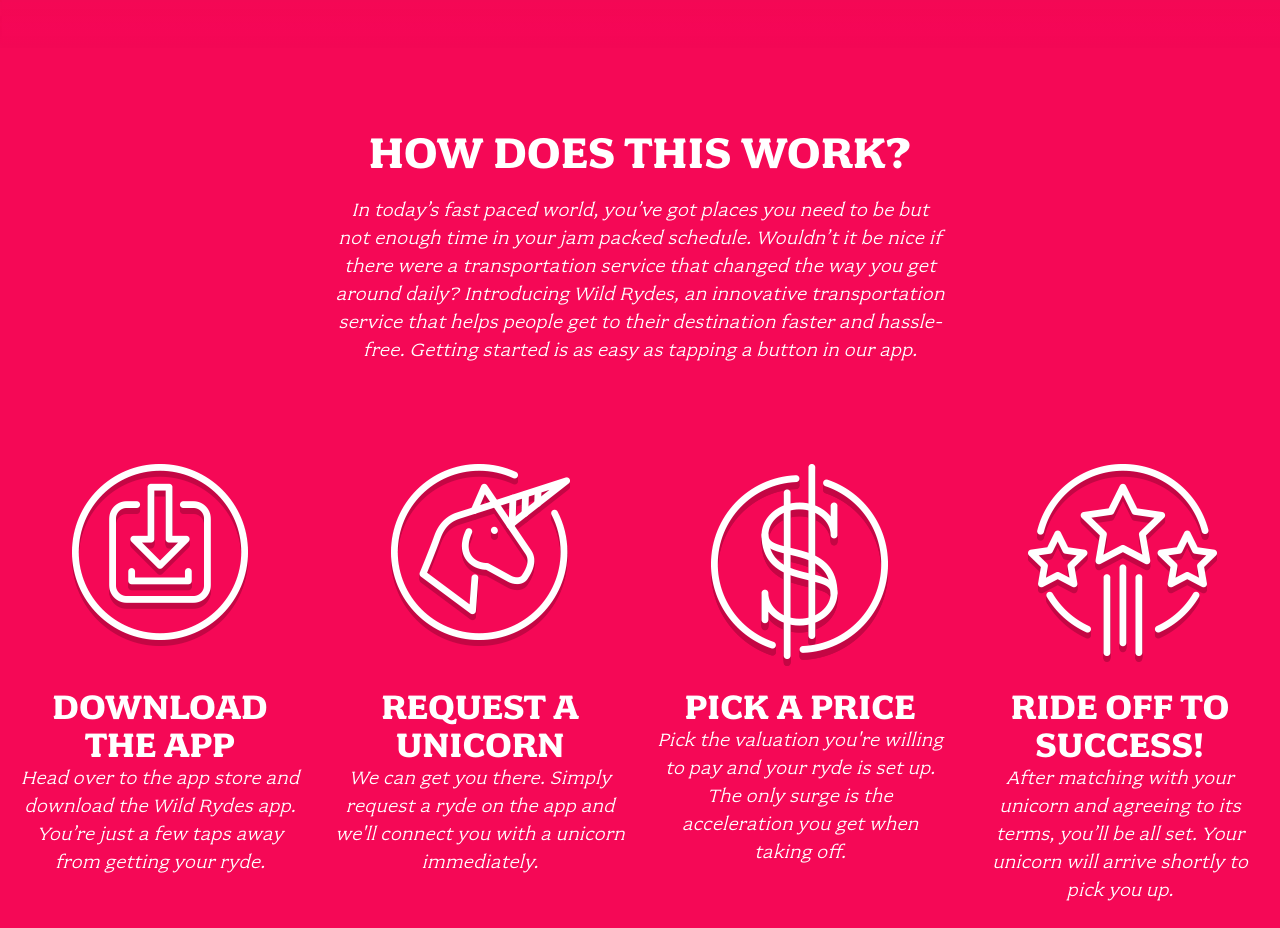
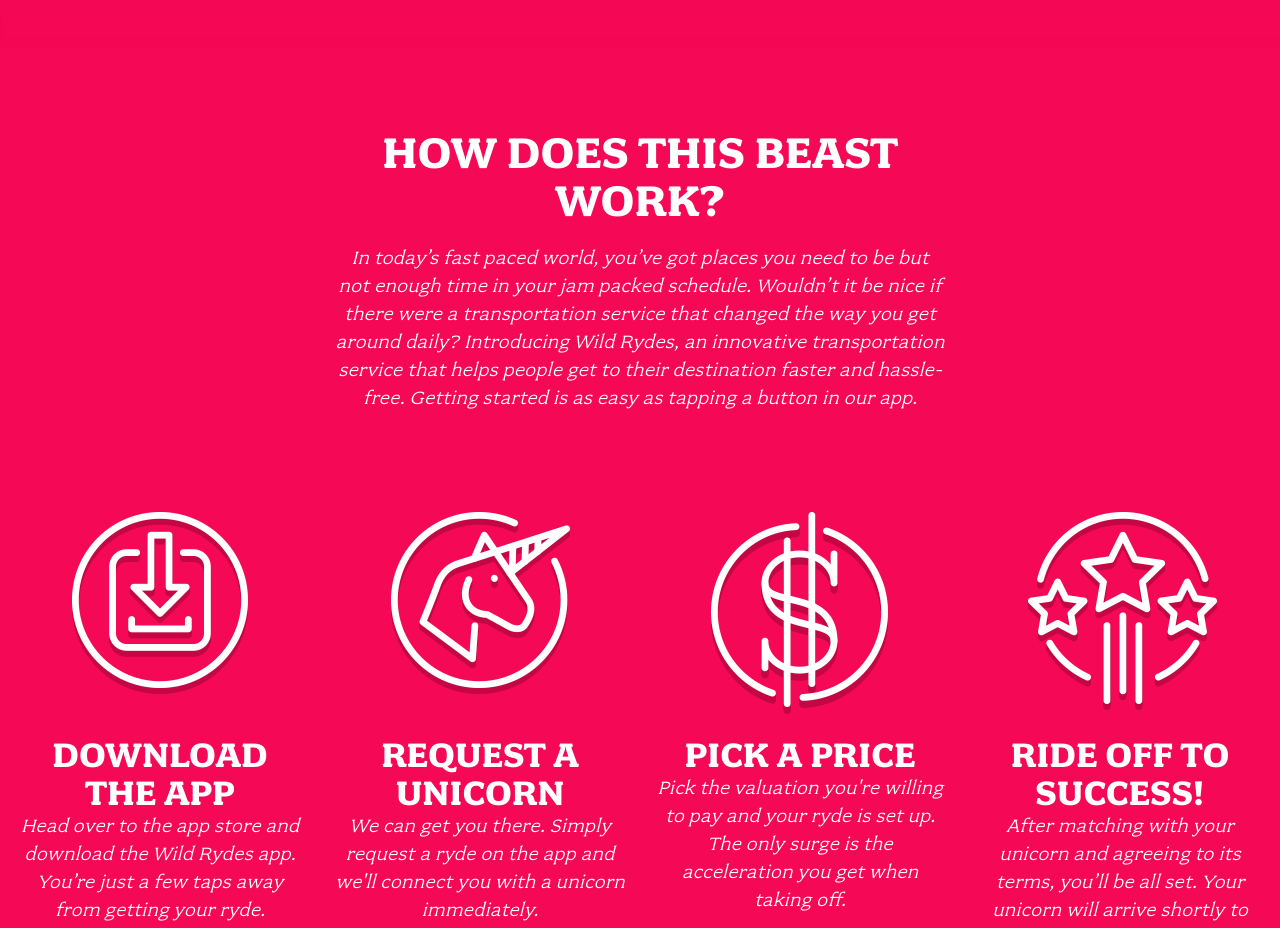
Before and after one commit to LDGADMIN/wildrydes-site, a plain HTML site: page index.html in a window 1280 px wide. Shown: the part 900-1828 px from the top of the page. Drawn offline with Linux system fonts and the light colour scheme.

Commit message:
Update index.html

```diff
--- a/index.html
+++ b/index.html
@@ -30,7 +30,7 @@
 
   <section class="home-about">
     <div class="row column large-9 xlarge-6 xxlarge-4">
-      <h2 class="section-title">How Does This Work?</h2>
+      <h2 class="section-title">How Does This Beast Work?</h2>
       <p class="content">
         In today’s fast paced world, you’ve got places you need to be but not enough time in your jam packed schedule. Wouldn’t it be nice if there were a transportation service that changed the way you get around daily? Introducing Wild Rydes, an innovative transportation service that helps people get to their destination faster and hassle-free. Getting started is as easy as tapping a button in our app.
       </p>
```
